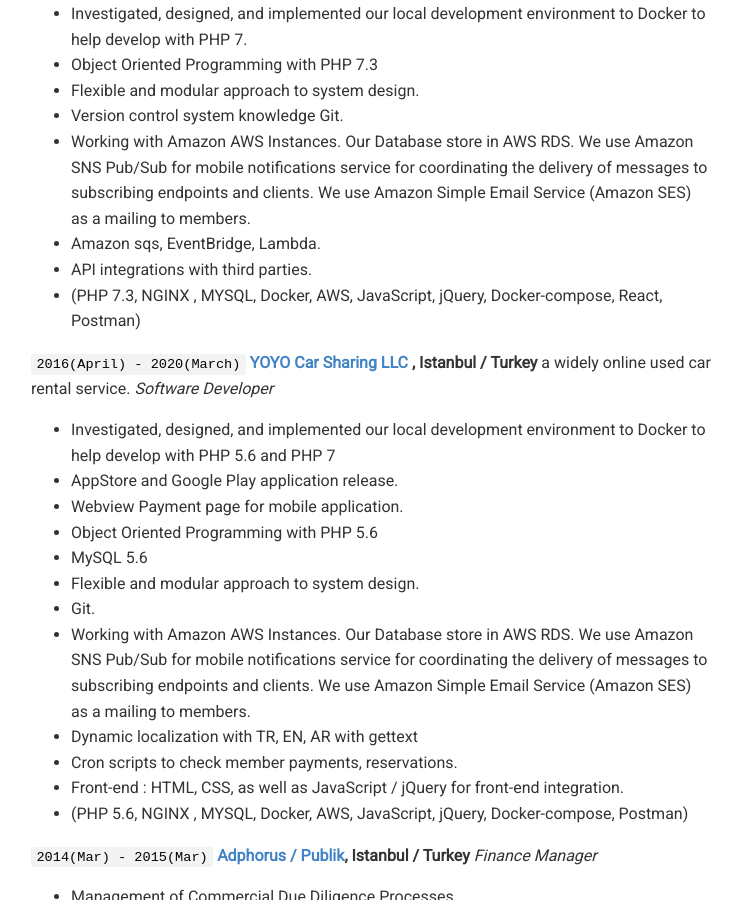
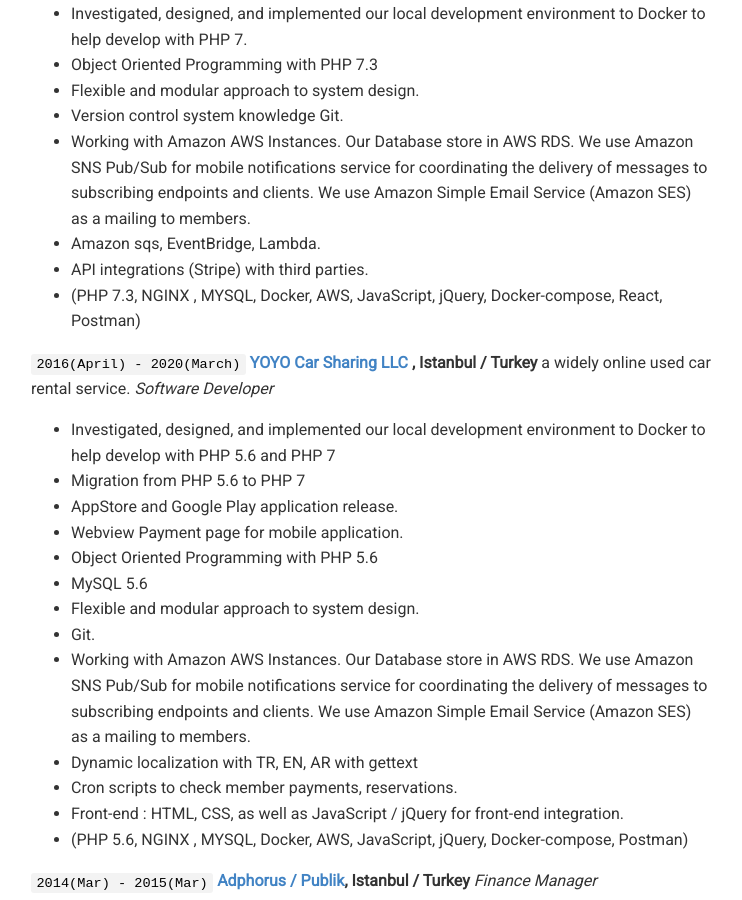
Before and after one commit to deralation/deralation.github.io, a Jekyll site: the page built from cv/index.md, in a window 1280 px wide and 900 px high, scrolled down 1038 px. Shown: the whole window, without its empty margins (269-1011 px from the left). Built offline with Jekyll 4.4.1, drawn with Linux system fonts in a browser that asks for light colours.

Commit message:
cv updated

```diff
--- a/cv/index.md
+++ b/cv/index.md
@@ -45,7 +45,7 @@ _Software Developer_
 - Version control system knowledge Git.
 - Working with Amazon AWS Instances. Our Database store in AWS RDS. We use Amazon SNS Pub/Sub for mobile notifications service for coordinating the delivery of messages to subscribing endpoints and clients. We use Amazon Simple Email Service (Amazon SES) as a mailing to members.
 - Amazon sqs, EventBridge, Lambda.
-- API integrations with third parties.
+- API integrations (Stripe) with third parties.
 - (PHP 7.3, NGINX , MYSQL, Docker, AWS, JavaScript, jQuery, Docker-compose, React, Postman)
 
 `2016(April) - 2020(March)`
@@ -53,6 +53,7 @@ _Software Developer_
 _Software Developer_
 
 - Investigated, designed, and implemented our local development environment to Docker to help develop with PHP 5.6 and PHP 7
+- Migration from PHP 5.6 to PHP 7
 - AppStore and Google Play application release.
 - Webview Payment page for mobile application.
 - Object Oriented Programming with PHP 5.6
```
